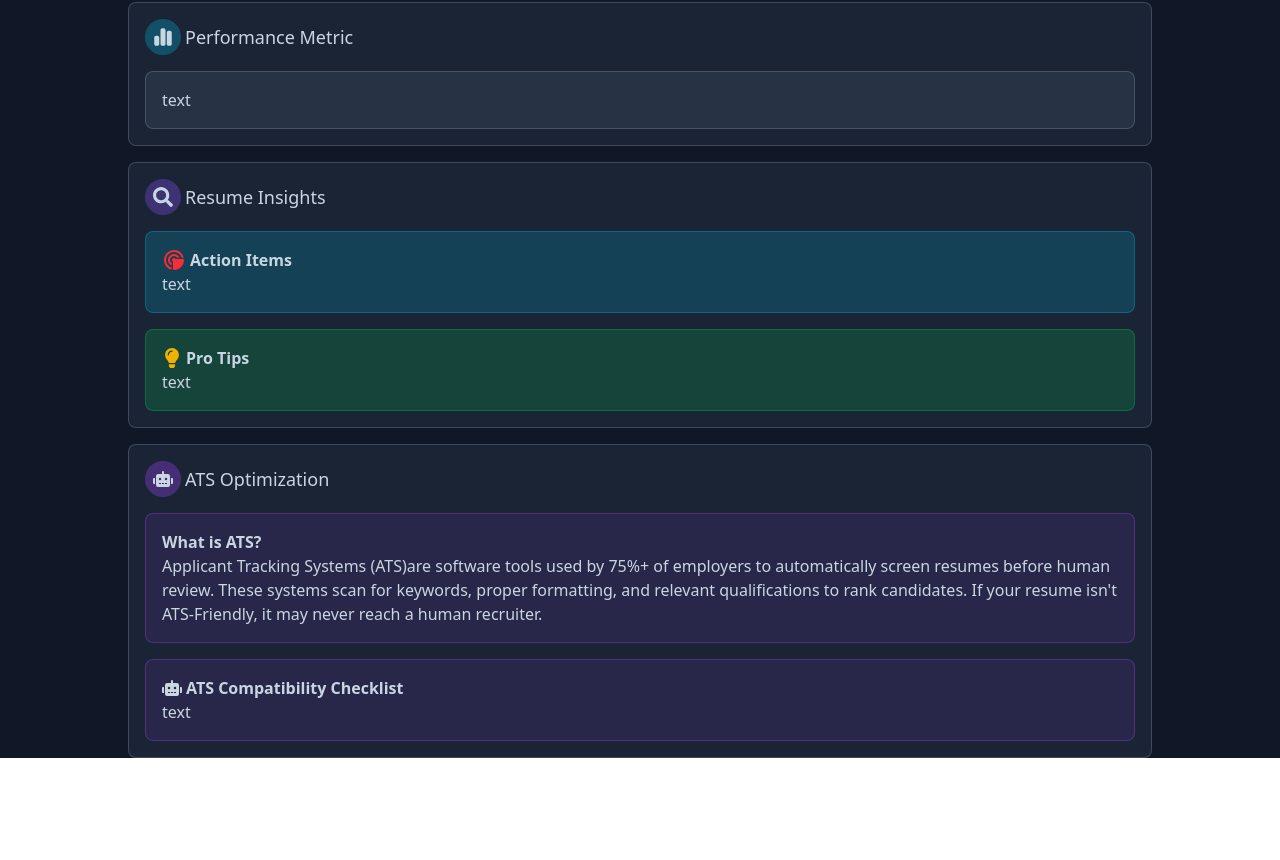
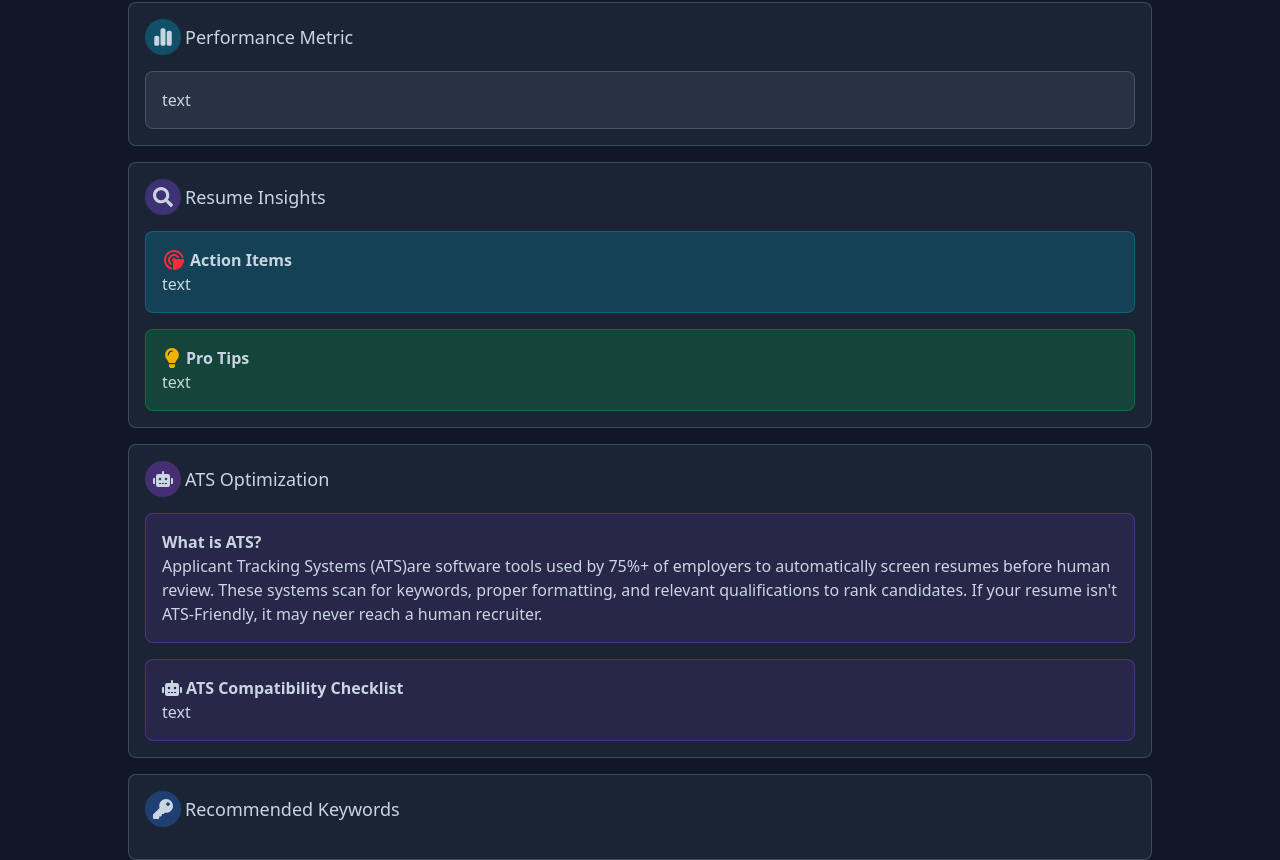
Before and after one commit to thecoderbutcher/resume.analyzer, a React (Vite) app: page / in a window 1280 px wide. Shown: the part 1320-2180 px from the top of the page. Before the commit the page ends 2078 px from the top, so only its background shows below. Built offline with nearby package versions, Linux system fonts and the light colour scheme.

Commit message:
add Recommended Keywords

```diff
--- /dev/null
+++ b/src/components/RecommendedKeywords.jsx
@@ -0,0 +1,17 @@
+import { FaKey } from "react-icons/fa";
+import Card from "./Card";
+
+const RecommendedKeywords = () => {
+  return (
+    <Card>
+      <div className="flex gap-1 mb-4 items-center">
+        <div className="bg-blue-500/30 p-2 rounded-full">
+          <FaKey className="text-xl" />
+        </div>
+        <p className="text-lg">Recommended Keywords</p>
+      </div>
+    </Card>
+  );
+};
+
+export default RecommendedKeywords;
--- a/src/components/Result.jsx
+++ b/src/components/Result.jsx
@@ -3,6 +3,7 @@ import DetailsFeedback from "./DetailsFeedback";
 import ExecutiveSummary from "./ExecutiveSummary";
 import HeadResult from "./HeadResult";
 import PerformanceMetric from "./PerformanceMetric";
+import RecommendedKeywords from "./RecommendedKeywords";
 import ResumeInsights from "./ResumeInsights";
 import ScoreResult from "./ScoreResult";
 
@@ -16,6 +17,7 @@ export const Result = () => {
       <PerformanceMetric />
       <ResumeInsights />
       <ATSOptimization />
+      <RecommendedKeywords />
     </div>
   );
 };
```
